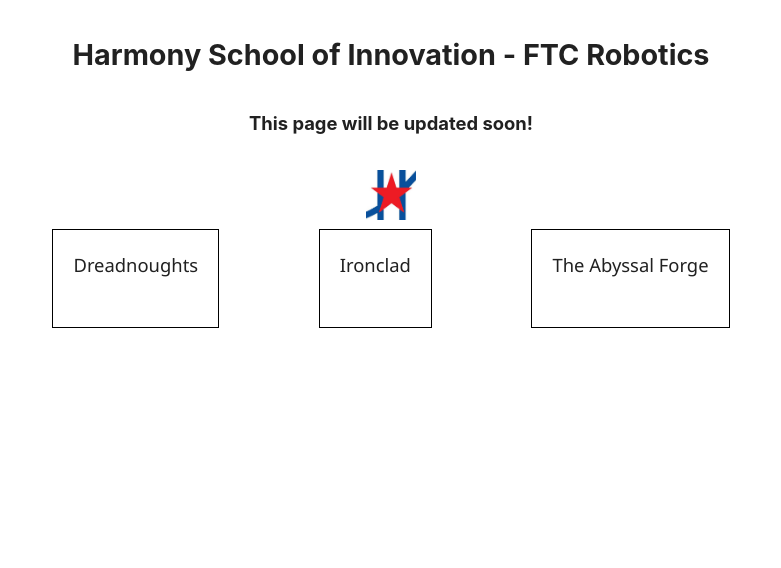
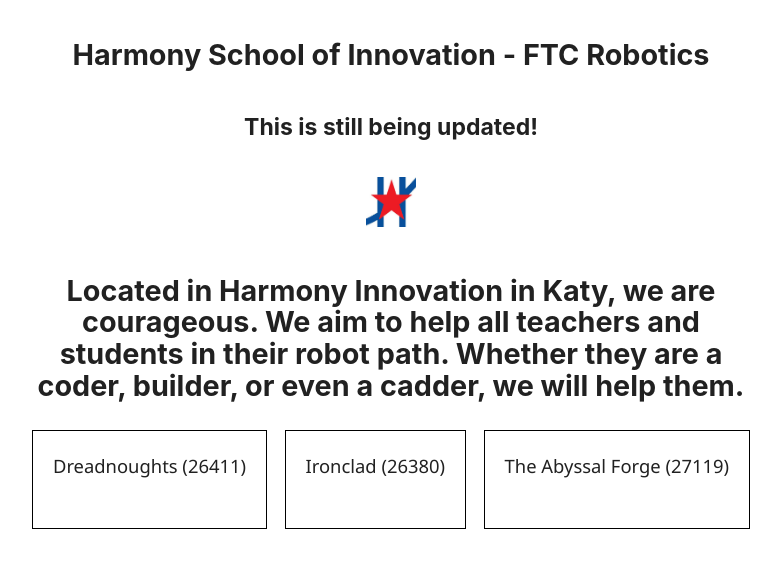
Before and after one commit to DuckWithACrowbar-git/ftc-website, a plain HTML site: page index.html in a window 1280 px wide. Shown: the whole page, without its empty margins (249-1030 px from the left). Drawn offline with Linux system fonts and the light colour scheme.

Commit message:
Started building the landing page (11/20)

```diff
--- a/index.html
+++ b/index.html
@@ -8,23 +8,33 @@
 <body>
     <div class="center-text-container">
     <h3>Harmony School of Innovation - FTC Robotics</h3>
-    <h5>This page will be updated soon!</h5>
+    <h4>This is still being updated!</h4>
     <a href="https://hsikaty.harmonytx.org/">
         <img src="data/harmony.jpeg" alt="Harmony Logo" width="50" height="auto">
     </a>
+    <h3>Located in Harmony Innovation in Katy, we are courageous. We aim to help all teachers and students in their robot
+        path. Whether they are a coder, builder, or even a cadder, we will help them.
+    </h3>
     <div class="teams-div">
-        <div class="teams-boxes">Dreadnoughts</div>
+        <div class="teams-boxes">Dreadnoughts (26411)
+
+        </div>
+
         <h3 class="hidden"> _ </h3>
-        <div class="teams-boxes">Ironclad</div>
+
+        <div class="teams-boxes">Ironclad (26380)
+
+        </div>
+
         <h3 class="hidden"> _ </h3>
-        <div class="teams-boxes">The Abyssal Forge</div>
+
+        <div class="teams-boxes">The Abyssal Forge (27119)
+
+        </div>
+
     </div>
     </div>
 
-    <div class="login">
-        <a href="login.html">
-        <button href="login.html">Login</button>
-        </a>
 </div>
 </body>
 <style>
```
